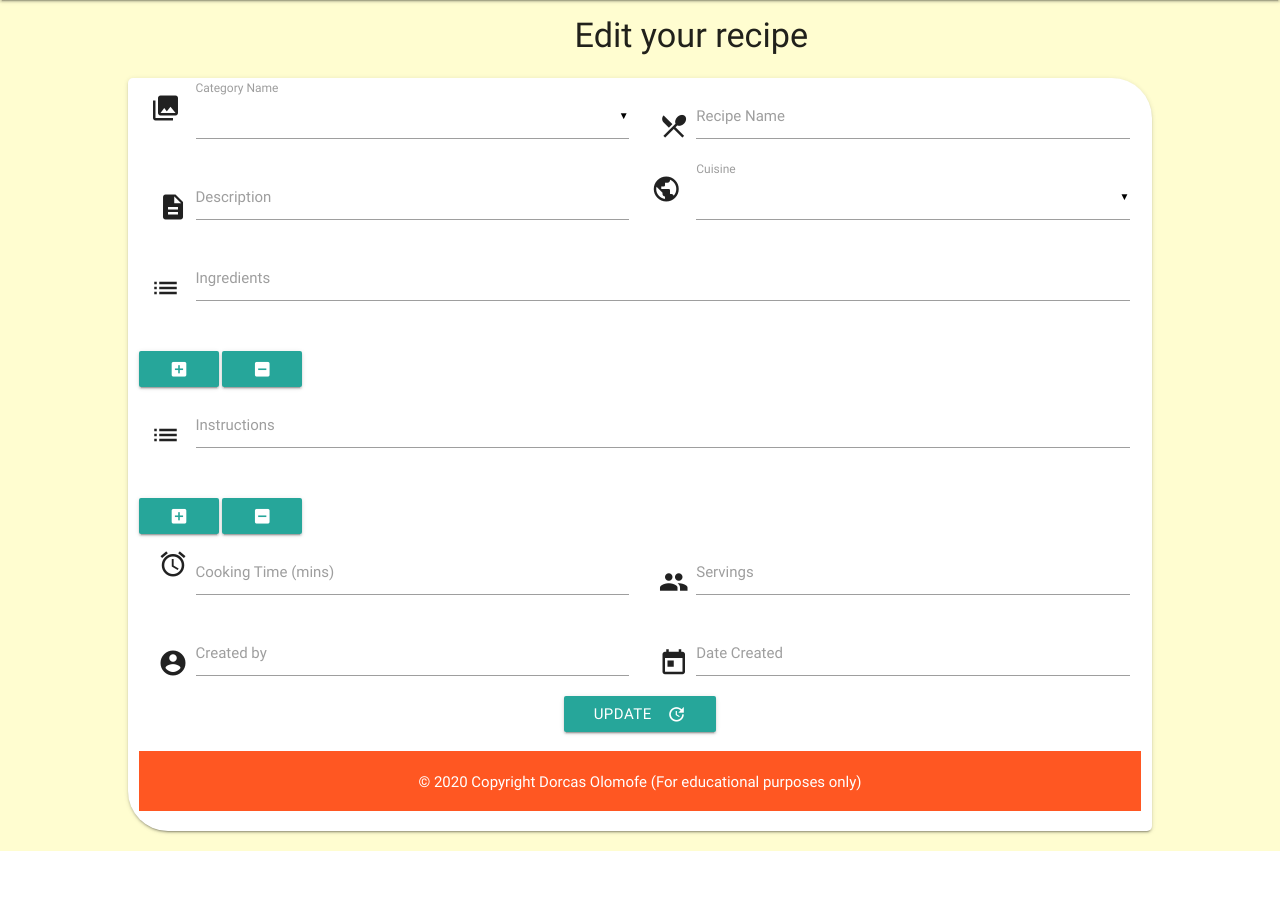
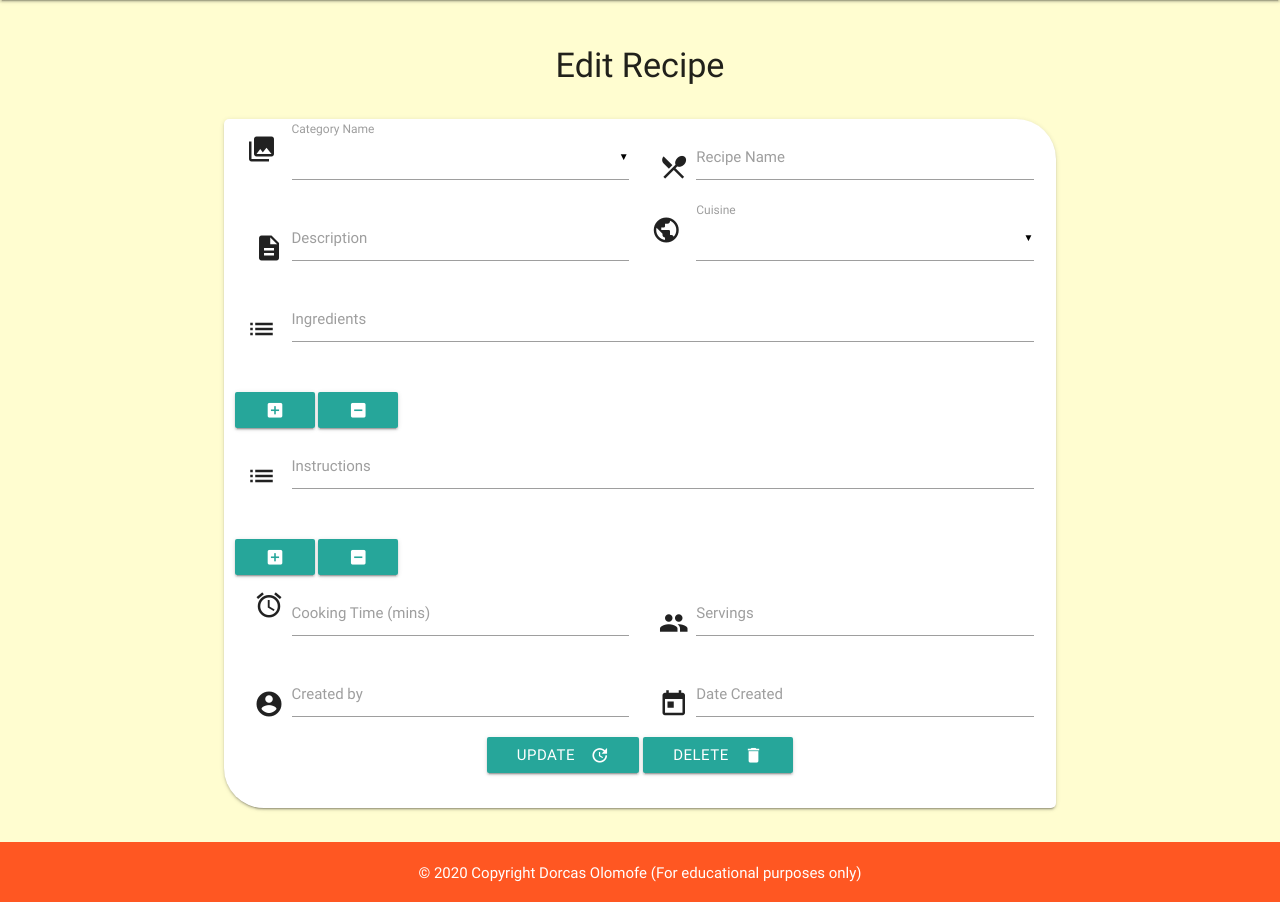
Before and after one commit to Dorcas-Amoo/ms3-project-arikescookbook, a Flask app: template templates/editrecipe.html in a window 1280 px wide. Shown: the part 83-985 px from the top of the page. Before the commit the page ends 934 px from the top, so only its background shows below. Run offline with Flask 2, Linux system fonts and the light colour scheme; the template is opened without the code that fills it, so the values that code supplies are empty; some libraries are stand-ins or nearby versions.

Commit message:
Expanded and edited editrecipe.html and create.html and added styles

```diff
--- a/static/css/style.css
+++ b/static/css/style.css
@@ -17,6 +17,9 @@ nav{
     font-size: 30px;
 }
 
+.header-msg {
+    margin-top: 1.4em;
+}
 .box{
     width: 35%;
     margin: 0 auto;
@@ -28,12 +31,12 @@ nav{
 }
 
 .card {
-    width: 80%;
+    width: 65%;
     background-color: #fff;
     border-radius: 5px 40px 5px;
     margin: 0 auto;
     margin-top: 20px;
-    margin-bottom: 20px;
+    margin-bottom: 30px;
 }
 
 #info-card {
--- a/templates/create.html
+++ b/templates/create.html
@@ -1,6 +1,6 @@
 {% extends "base.html" %} {% block content %}
 
-<h4 class="main-heading center-align">Share your brainchild, create a recipe here!</h4>
+<h4 class="header-msg center">Share your brainchild, create a recipe here.</h4>
 
 <div class="card">
     <div class="row center-align">
--- a/templates/editrecipe.html
+++ b/templates/editrecipe.html
@@ -1,10 +1,10 @@
 {% extends "base.html" %} {% block content %}
 
-<h4 class="main-heading center-align">Edit your recipe</h4>
+<h4 class="header-msg center">Edit Recipe</h4>
 
-<div class="card">
+<div class="card" id="edit-card">
     <div class="row center-align">
-        <form class="col s12" method="POST" action="">
+        <form class="col s12" method="POST" action="{{url_for('update_recipe',recipe_id=recipe._id)}}">
 
             <div class="input-field col s12 m6 left-align dropdown">
                 <i class="material-icons prefix">collections</i>
@@ -96,5 +96,11 @@
              <button class="btn waves-effect submit-button" type="submit" name="action">Update
                 <i class="material-icons right">update</i>
             </button>
+            <button class="btn waves-effect submit-button" type="submit" name="action">Delete
+                <i class="material-icons right">delete</i>
+            </button>
+        </form>
+    </div>
+</div>
 
 {% endblock %}
```
